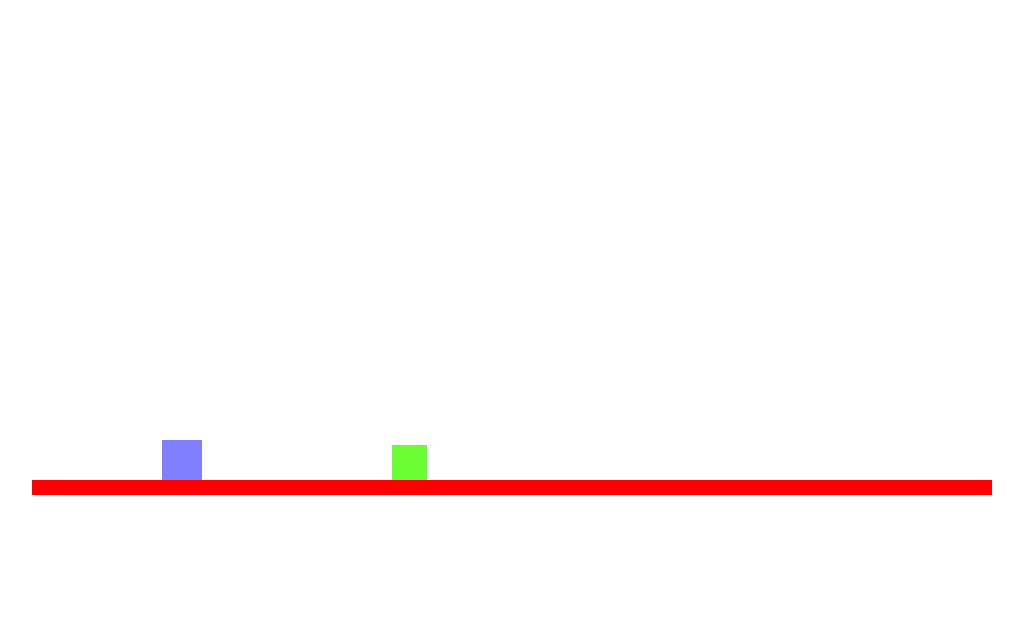
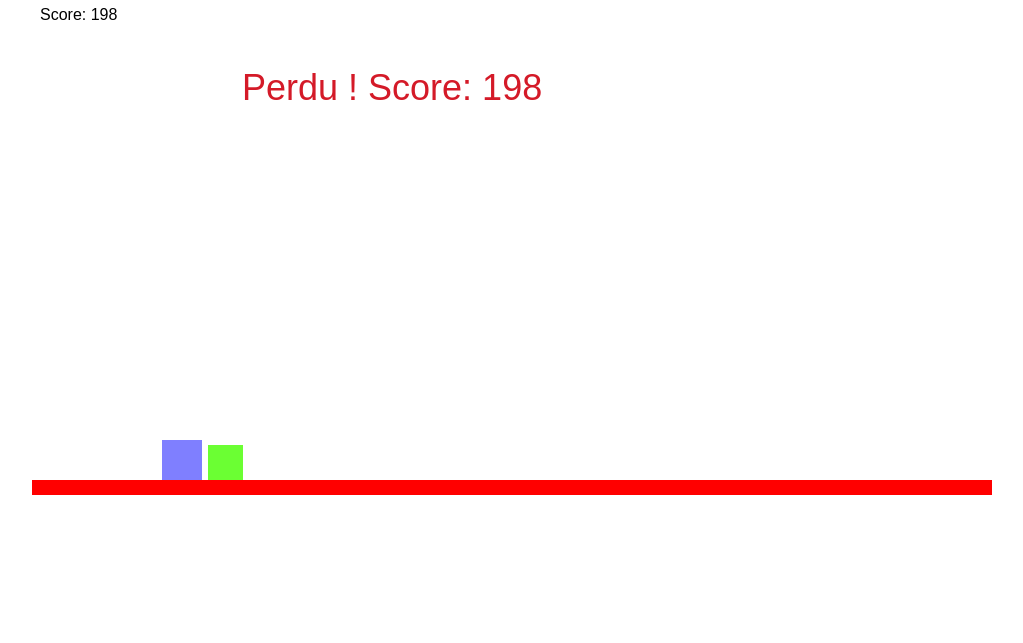
Before and after one commit to theodrf/runner_game, a plain HTML site: page index.html in a window 1280 px wide. Shown: the whole page, without its empty margins (128-1151 px from the left). Drawn offline with Linux system fonts and the light colour scheme.

Commit message:
Changes to be committed: 	modified:   Cube.js 	new file:   Game.js 	new file:   Obstacle.js 	modified:   index.html 	modified:   script.js

```diff
--- a/Cube.js
+++ b/Cube.js
@@ -3,7 +3,7 @@ class Cube {
         this.x = x,
         this.y = y,
         this.dx = 0,
-        this.dy = 5,
+        this.dy = 10,
         this.jumpDir = 1, // 1 => monte, -1 => descend
         this.jumpHeight = 100,
         this.height = 0,
@@ -21,7 +21,7 @@ class Cube {
     update(){
         if (this.isJumping){
             if (this.height === 100){
-                this.jumpDir=-1
+                this.jumpDir=-0.5
             }
             this.x = this.x - this.jumpDir * this.dx;
             this.y = this.y - this.jumpDir * this.dy;
--- /dev/null
+++ b/Game.js
@@ -0,0 +1,27 @@
+class Game {
+    constructor(){
+        this.score = 0,
+        this.over = false
+    }
+
+    drawFloor(ctx){
+        ctx.beginPath();
+        ctx.rect(0, 480, 960, 15);
+        ctx.fillStyle = "#FF0000";
+        ctx.fill();
+        ctx.closePath();
+    }
+
+    drawScore(ctx) {
+        ctx.font = "16px Arial";
+        ctx.fillStyle = "#000000";
+        ctx.fillText("Score: "+this.score, 8, 20);
+    }
+
+    end() {
+        ctx.font = "36px Arial";
+        ctx.fillStyle = "#D41A28";
+        ctx.fillText(" Perdu ! Score: "+game.score, 200, 100);
+        this.over = true;
+    }
+}
--- /dev/null
+++ b/Obstacle.js
@@ -0,0 +1,21 @@
+class Obstacle {
+    constructor(x,y){
+        this.x = x,
+        this.y = y,
+        this.dx = -8,
+        this.dy = 0
+    }
+
+    draw(ctx){
+        ctx.beginPath();
+        ctx.rect(this.x, this.y, 35, 35);
+        ctx.fillStyle = "#6BFF33";
+        ctx.fill();
+        ctx.closePath();
+    }
+
+    update(){
+        this.x += this.dx;
+        this.y += this.dy;
+    }
+}
--- a/index.html
+++ b/index.html
@@ -9,6 +9,8 @@
     <body>
         <canvas id="game" width="960" height="640"></canvas>
     </body>
+    <script src="Game.js"></script>
+    <script src="Obstacle.js"></script>
     <script src="Cube.js"></script>
     <script src="script.js"></script>
 </html>
--- a/script.js
+++ b/script.js
@@ -1,20 +1,9 @@
-var canvas = document.getElementById("game");
-var ctx = canvas.getContext("2d");
+const canvas = document.getElementById("game");
+const ctx = canvas.getContext("2d");
 
+let game = new Game();
 let cube = new Cube(130, 440);
-
-function drawFloor(){
-    ctx.beginPath();
-    ctx.rect(0, 480, 960, 15);
-    ctx.fillStyle = "#FF0000";
-    ctx.fill();
-    ctx.closePath();
-}
-
-let x = canvas.width;
-let y = 445;
-let dx = -2;
-let dy = 0;
+let obstacle = new Obstacle(canvas.width, 445);
 
 document.addEventListener("keydown", function(event){
     if (event.code === "Space"){
@@ -22,20 +11,32 @@ document.addEventListener("keydown", function(event){
     }
 });
 
+function collision(game){
+    if(cube.x<obstacle.x +35 && cube.x+40> obstacle.x && cube.y<obstacle.y+35 && cube.y+40>obstacle.y){
+        game.end()
+    }
+}
+
 function draw() {
-    ctx.clearRect(0, 0, canvas.width, canvas.height);
-    drawFloor();
-    cube.draw(ctx);
-    cube.update();
+    if (!game.over){
+        ctx.clearRect(0, 0, canvas.width, canvas.height);
+        game.drawFloor(ctx)
+        cube.draw(ctx);
+        cube.update();
 
-    ctx.beginPath();
-    ctx.rect(x, y, 35, 35);
-    ctx.fillStyle = "#6BFF33";
-    ctx.fill();
-    ctx.closePath();
-    x += dx;
-    y += dy;
-    requestAnimationFrame(draw);
+        obstacle.draw(ctx);
+        obstacle.update();
+
+        if(obstacle.x ===0){
+            obstacle = new Obstacle(canvas.width, 445);
+        }
+
+        game.score +=2;
+        game.drawScore(ctx);
+
+        collision(game)
+        requestAnimationFrame(draw);
+    }
 }
 
 draw();
```
